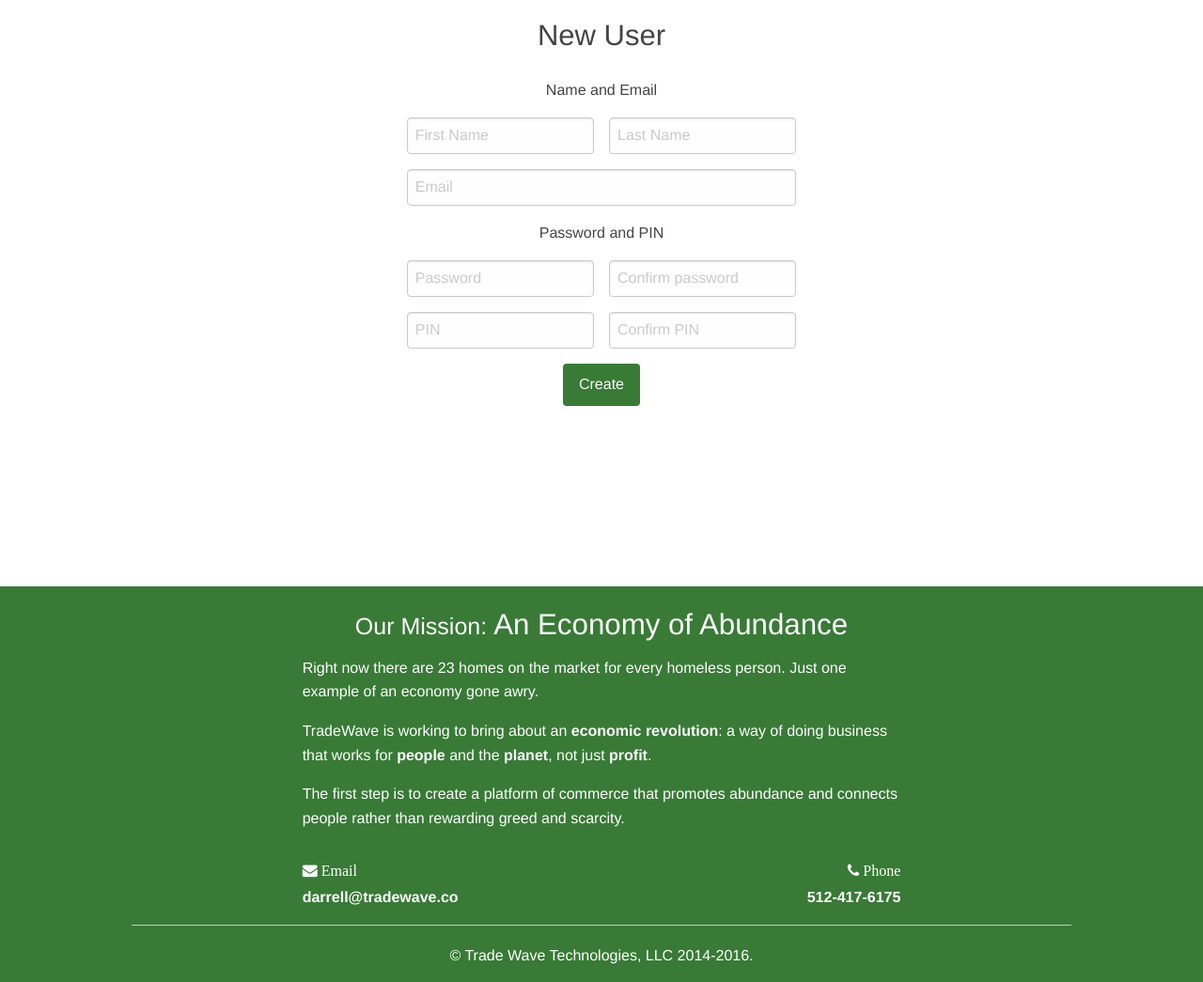
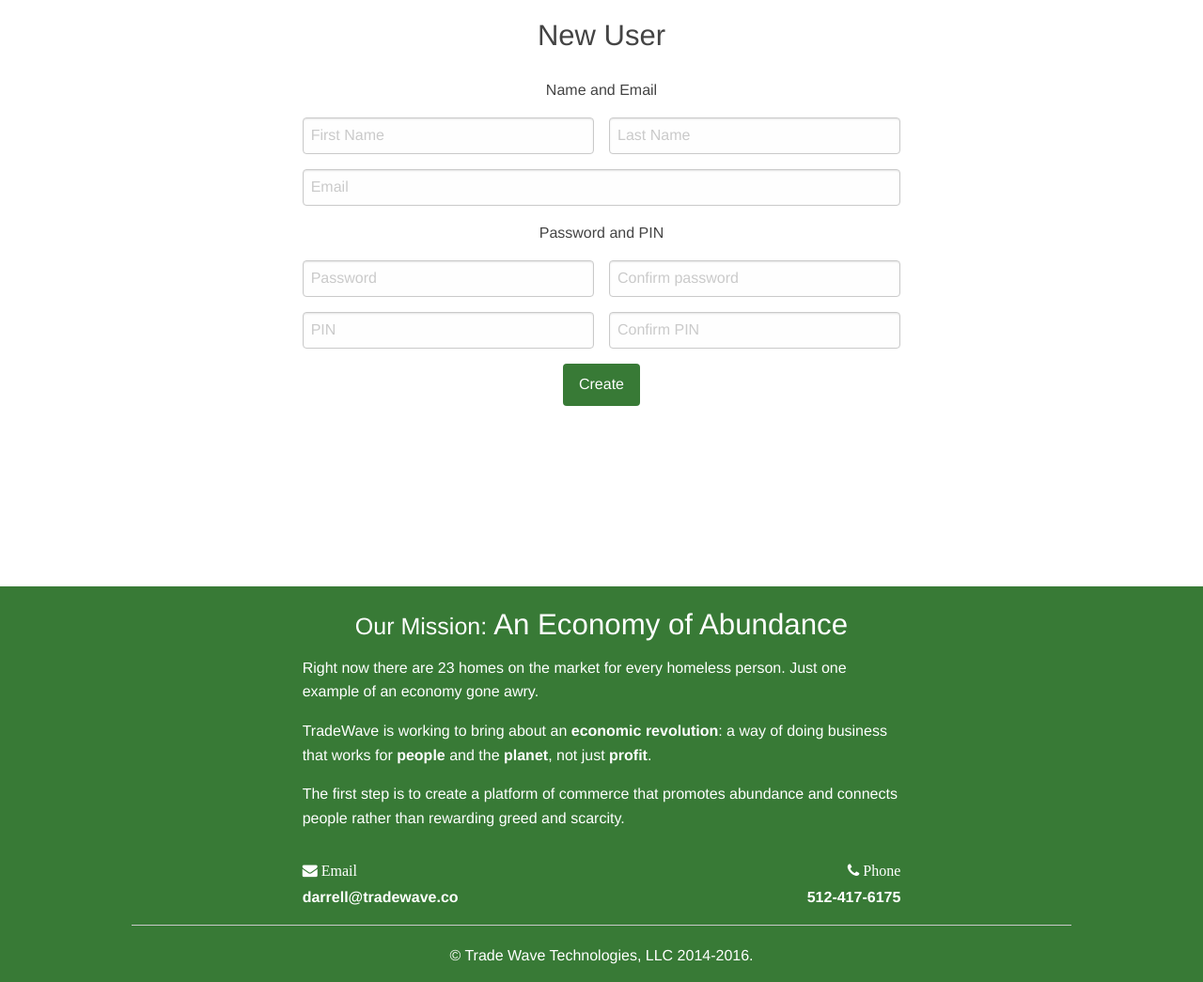
Before and after one commit to permalife/tradewave, a Django app: template tradewave/templates/tradewave/create-user.html in a window 1280 px wide. Shown: the part 60-1105 px from the top of the page at 94% size. Run offline with Django 3.2, Linux system fonts and the light colour scheme; the template is opened without the code that fills it, so the values that code supplies are empty.

Commit message:
create-user revision

```diff
--- a/tradewave/templates/tradewave/create-user.html
+++ b/tradewave/templates/tradewave/create-user.html
@@ -11,13 +11,13 @@
       <div>
         <div class="row">
           <p>Name and Email</p>
-          <div class="input-left small-6 medium-4 medium-offset-2 columns">
+          <div class="input-left small-6 columns">
             <input type="text" required class="text" name="user_firstname" id="user-fname" placeholder="First Name"/>
           </div>
-          <div class="input-right small-6 medium-4 columns end">
+          <div class="input-right small-6 columns end">
             <input type="text" required class="text" name="user_lastname" id="user-lname" placeholder="Last Name"/>
           </div>
-          <div class="small-centered small-12 medium-8 columns">
+          <div class="small-centered small-12 columns">
             <input type="email" required class="text" name="user_email" id="user-email" placeholder="Email"/>
           </div>
           <div></div>
@@ -25,16 +25,16 @@
 
         <div class="row">
           <p>Password and PIN</p>
-          <div class="input-left small-6 medium-4 medium-offset-2 columns">
+          <div class="input-left small-6 columns">
             <input type="password" required class="text" name="user_password" id="user-password" placeholder="Password"/>
           </div>
-          <div class="input-right small-6 medium-4 columns end">
+          <div class="input-right small-6 columns end">
             <input type="password" required class="text" name="user_password_confirm" id="user-password-confirm" placeholder="Confirm password"/>
           </div>
-          <div class="input-left small-6 medium-4 medium-offset-2 columns">
+          <div class="input-left small-6 columns">
             <input type="password" required class="text" name="user_pin" id="user-pin" placeholder="PIN"/>
           </div>
-          <div class="input-right small-6 medium-4 columns end">
+          <div class="input-right small-6 columns end">
             <input type="password" required class="text" name="user_pin_confirm" id="user-pin-confirm" placeholder="Confirm PIN"/>
           </div>
         </div>
@@ -42,11 +42,11 @@
         {% if vendor_id %}
           <div class="row">
             <p>Vendor association</p>
-            <div class="small-centered small-12 medium-8 columns">
+            <div class="small-centered small-12 columns">
               <input type="text" readonly class="text" name="user_vendor_name" id="vendor-name" value={{vendor_name}}>
             </div>
 
-            <div class="small-centered small-12 medium-8 columns">
+            <div class="small-centered small-12 columns">
               <input type="hidden" class="text" name="user_vendor_id" id="vendor-id" value={{vendor_id}}>
             </div>
           </div>
```
